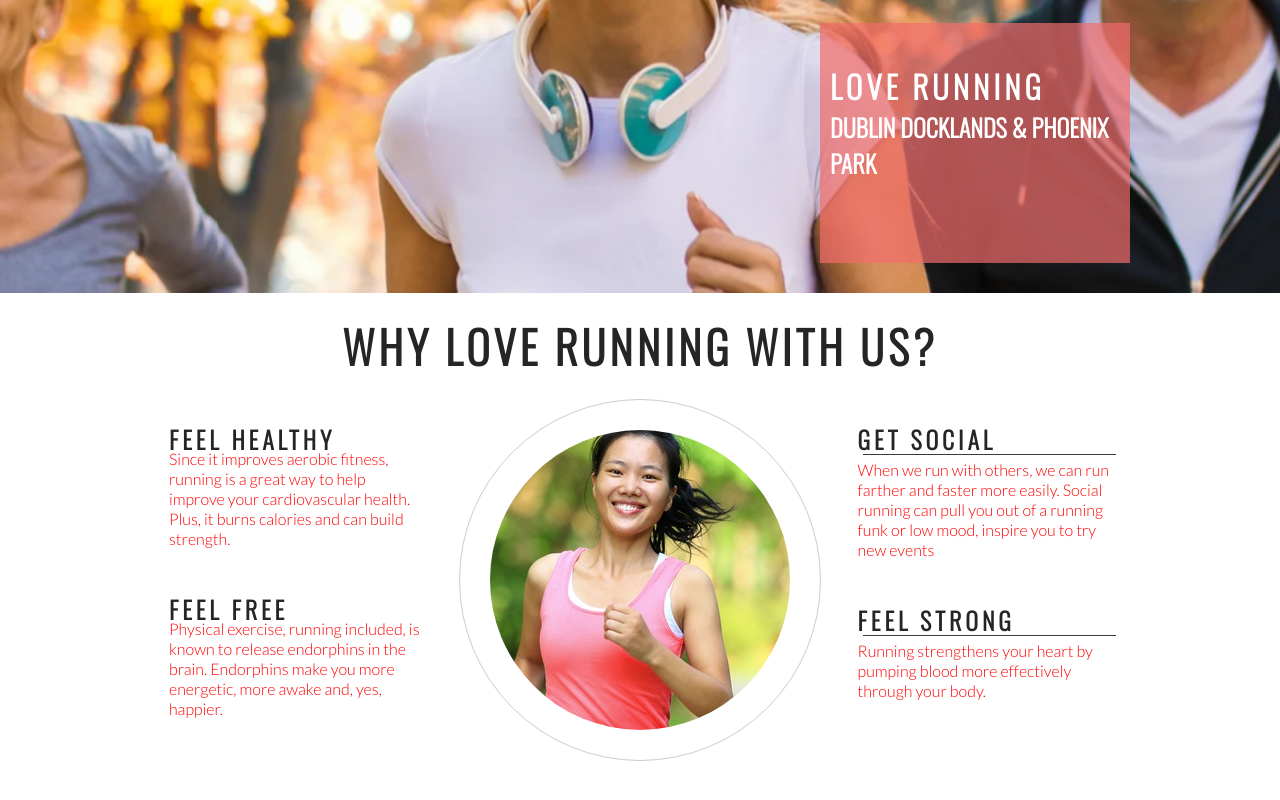
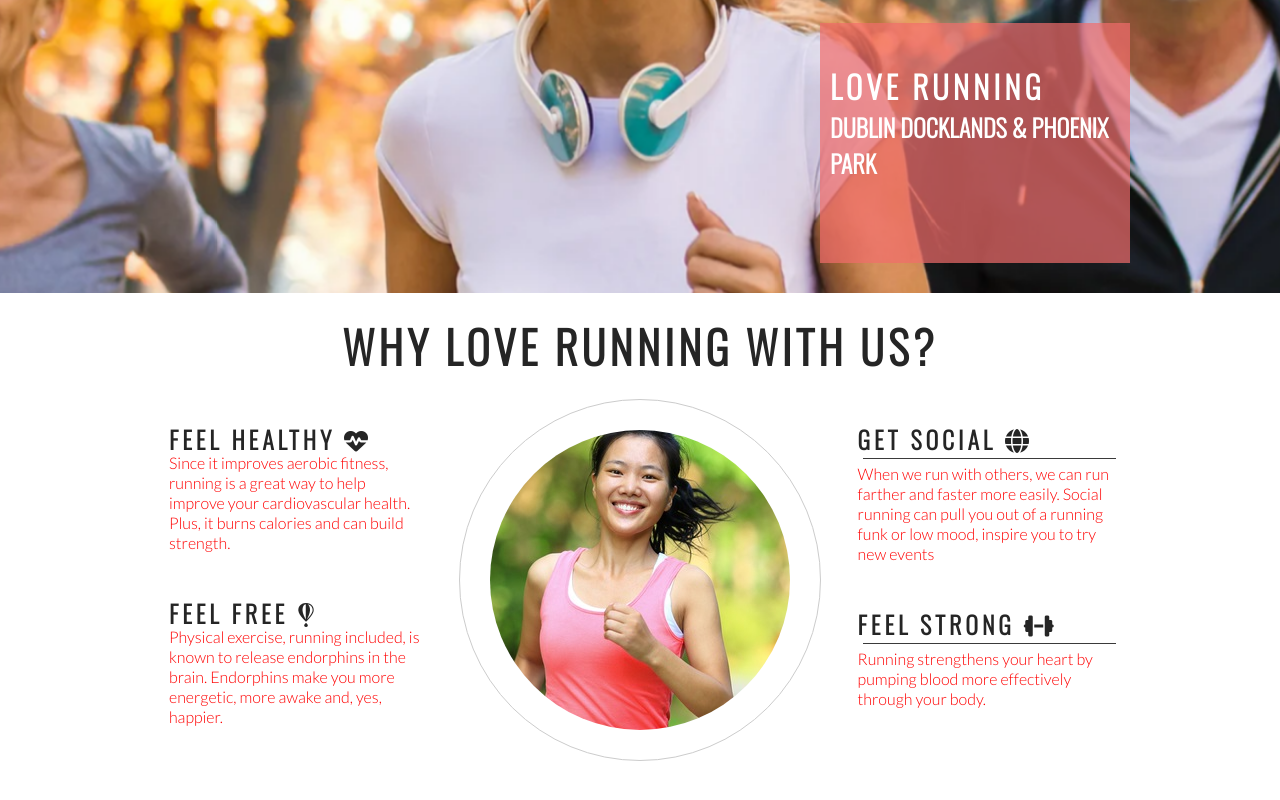
Before and after one commit to AndreasdBM/love-running, a plain HTML site: page index.html in a window 1280 px wide. Shown: the part 382-1182 px from the top of the page. Drawn offline with nearby package versions, Linux system fonts and the light colour scheme.

Commit message:
Add Font Awesome icons to club ethos section

```diff
--- a/index.html
+++ b/index.html
@@ -41,14 +41,14 @@
             <h2 id="welcome">Why Love Running With Us?</h2>
             <div id="left-about">
                 <div class="left-about-heading">
-                    <h2>Feel Healthy</h2>
+                    <h2>Feel Healthy <i class="fa-solid fa-heart-pulse"></i></h2>
                     <p>
                         Since it improves aerobic fitness, running is a great way to help improve your cardiovascular
                         health. Plus, it burns calories and can build strength.
                     </p>
                 </div>
                 <div class="left-about-heading">
-                    <h2>Feel Free</h2>
+                    <h2>Feel Free <i class="fa-brands fa-fly"></i></h2>
                     <p>
                         Physical exercise, running included, is known to release endorphins in the brain. Endorphins make you more energetic, more awake and, yes, happier.
                     </p>
@@ -56,14 +56,14 @@
             </div>
             <div id="right-about">
                 <div class="right-about-heading">
-                    <h2>Get Social</h2>
+                    <h2>Get Social <i class="fa-solid fa-globe"></i></h2>
                     <hr>
                     <p>
                         When we run with others, we can run farther and faster more easily. Social running can pull you out of a running funk or low mood, inspire you to try new events
                     </p>
                 </div>
                 <div class="right-about-heading">
-                    <h2>Feel Strong</h2>
+                    <h2>Feel Strong <i class="fa-solid fa-dumbbell"></i></h2>
                     <hr>
                     <p>
                         Running strengthens your heart by pumping blood more effectively through your body.
@@ -86,6 +86,8 @@
             social links here
         </footer>
 
+<!-- font awesome script-->
+<script src="https://kit.fontawesome.com/12a1b5bffa.js" crossorigin="anonymous"></script>
 </body>
 
 </html>
```
